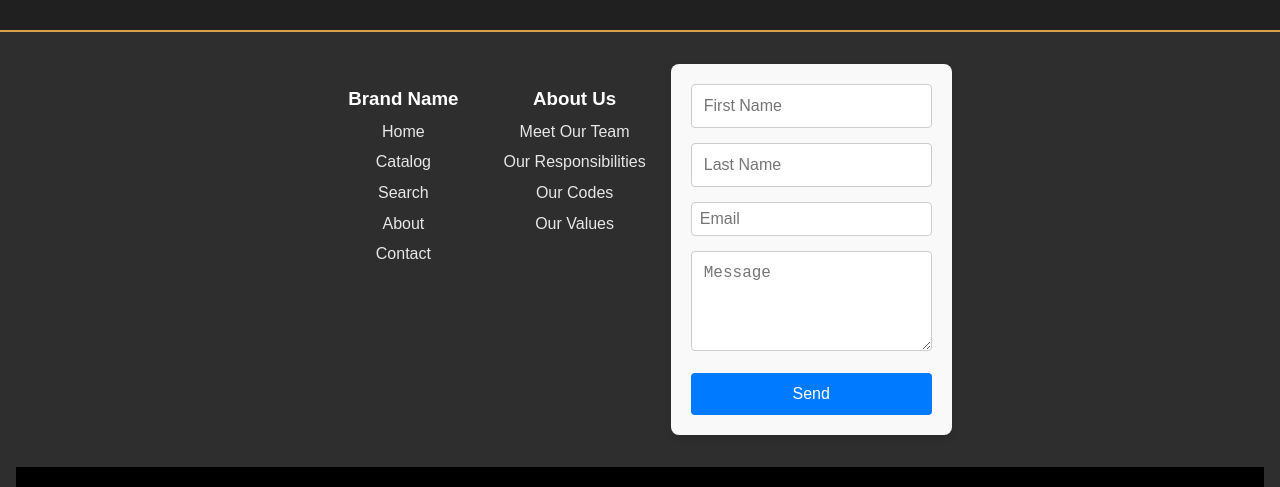
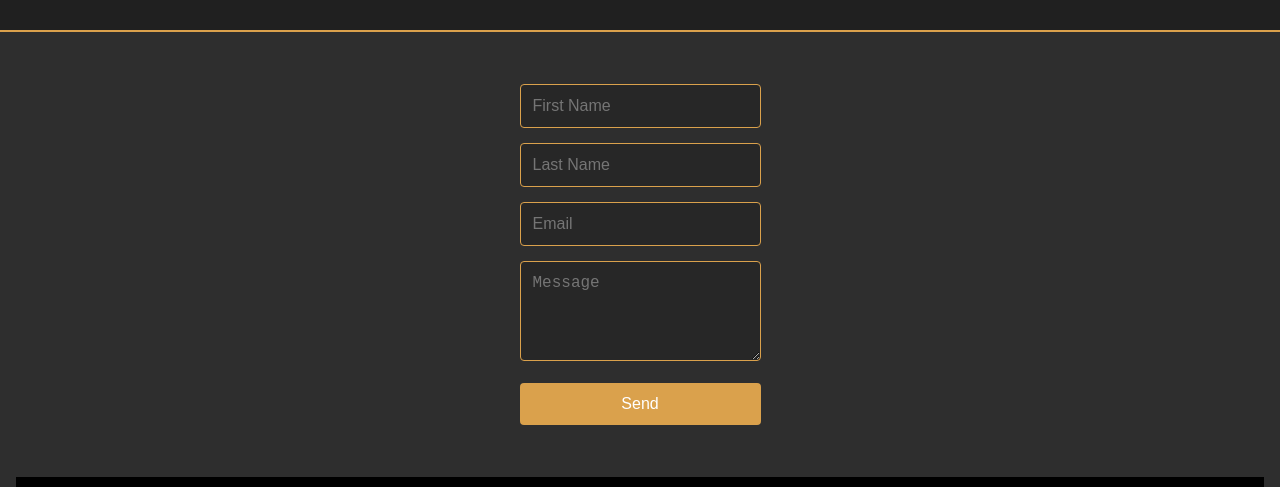
Before and after one commit to MatthewDavidJordan/darensdetailed, a Next.js app: page / in a window 1280 px wide. Shown: the part 2941-3428 px from the top of the page. Built offline with nearby package versions, Linux system fonts and the light colour scheme.

Commit message:
Made contact form look better

```diff
--- a/src/app/globals.css
+++ b/src/app/globals.css
@@ -68,15 +68,6 @@ header h1 {
   text-align: center;
 }
 
-/* Links */
-a {
-  text-decoration: none;
-}
-
-a:hover {
-  text-decoration: underline;
-}
-
 /* Footer styles */
 footer {
   background-color: #333;
--- a/src/components/ContactForm/ContactForm.css
+++ b/src/components/ContactForm/ContactForm.css
@@ -2,9 +2,6 @@
   max-width: 600px;
   margin: 0 auto;
   padding: 20px;
-  background-color: #f9f9f9;
-  border-radius: 8px;
-  box-shadow: 0 4px 8px rgba(0, 0, 0, 0.1);
 }
 
 .form-group {
@@ -15,9 +12,11 @@
 .form-group textarea {
   width: 100%;
   padding: 12px;
-  border: 1px solid #ccc;
+  border: 1px solid #daa14c;
+  background-color: rgb(39, 39, 39);
   border-radius: 4px;
   font-size: 16px;
+  color: white;
 }
 
 textarea {
@@ -28,7 +27,7 @@ textarea {
 button {
   width: 100%;
   padding: 12px;
-  background-color: #007bff;
+  background-color: #daa14c;
   color: white;
   border: none;
   border-radius: 4px;
@@ -38,7 +37,7 @@ button {
 }
 
 button:hover {
-  background-color: #0056b3;
+  background-color: #c18e42;
 }
 
 /* Responsive styling */
--- a/src/components/Footer/Footer.css
+++ b/src/components/Footer/Footer.css
@@ -5,25 +5,6 @@ a {
 
 li {
   list-style: none;
-}
-
-input {
-  position: relative;
-  height: 100%;
-}
-
-input[type="email"] {
-  padding: 7px 8px;
-  border: 1px solid rgb(206, 206, 206);
-}
-
-input[type="button"] {
-  border: none;
-  padding: 7px 12px;
-  background: rgb(79, 223, 79);
-  color: rgb(255, 255, 255);
-  border: 1px solid rgb(79, 223, 79);
-  cursor: pointer;
 }
 
 main {
@@ -40,8 +21,8 @@ footer {
   overflow-x: hidden;
   padding: 0 1rem; /* Add padding to prevent content from touching the edge */
   box-sizing: border-box;
-  border-top: #DAA14C solid 2px;
-  border-bottom: #DAA14C solid 2px;
+  border-top: #daa14c solid 2px;
+  border-bottom: #daa14c solid 2px;
 }
 
 footer .info {
@@ -50,7 +31,7 @@ footer .info {
   display: flex;
   align-items: center;
   justify-content: center;
-  background: rgb(0,0,0);
+  background: rgb(0, 0, 0);
 }
 
 footer .info .legal {
@@ -60,32 +41,6 @@ footer .info .legal {
 
 footer .info .legal > a {
   margin-right: 15px;
-}
-
-/* Middle - social media links */
-footer .social {
-  padding: 1.5rem 0;
-  display: flex;
-  align-items: center;
-  justify-content: center;
-  position: relative;
-}
-
-footer .social i {
-  font-size: 1.4rem;
-  margin: 2px 8px;
-  cursor: pointer;
-}
-
-footer .social:before {
-  position: absolute;
-  content: "";
-  width: 90%;
-  height: 1px;
-  background: rgba(255, 255, 255, 0.192);
-  top: 0;
-  left: 50%;
-  transform: translateX(-50%);
 }
 
 /* Top - pages, email newsletter form ... */
--- a/src/components/Footer/Footer.tsx
+++ b/src/components/Footer/Footer.tsx
@@ -8,7 +8,7 @@ function Footer() {
     <footer>
       <div className="top">
         <div className="pages">
-          <ul>
+          {/* <ul>
             <h3>Brand Name</h3>
             <li>
               <a href="#">Home</a>
@@ -41,7 +41,7 @@ function Footer() {
             <li>
               <a href="#">Our Values</a>
             </li>
-          </ul>
+          </ul> */}
 
           <ContactForm />
         </div>
```
